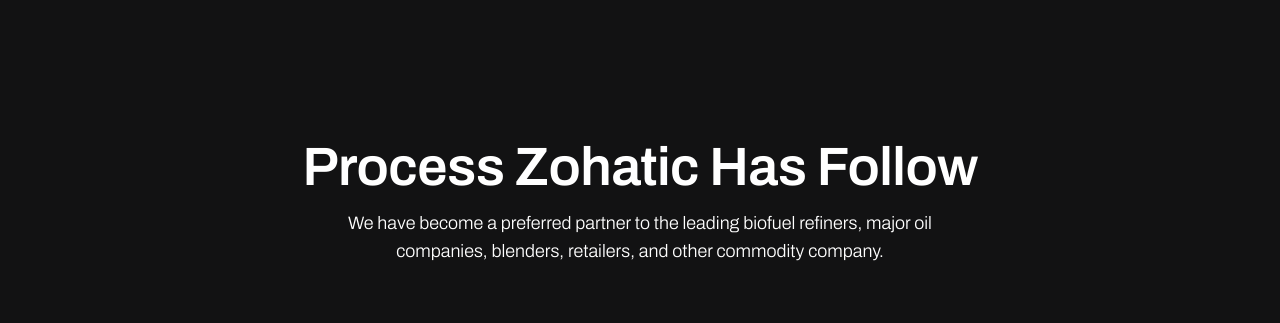
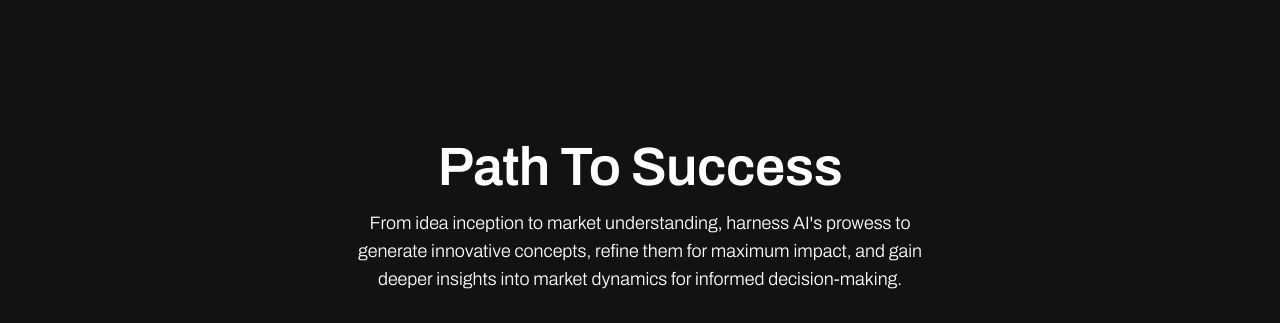
Before and after one commit to lazymak3r/mark-ai-landing, a Next.js app: page / in a window 1280 px wide. Shown: the part 2720-3043 px from the top of the page. Built offline with nearby package versions, Linux system fonts and the light colour scheme; no server answers.

Commit message:
feat: change process section texts

```diff
--- a/src/components/Process/Process.tsx
+++ b/src/components/Process/Process.tsx
@@ -12,10 +12,10 @@
     <div className={classes.process}>
       <div className="container">
         <div className={classes.processSectionTitleWrapper}>
-          <h2 className={classes.processSectionTitle}>process zohatic has follow</h2>
+          <h2 className={classes.processSectionTitle}>Path to Success</h2>
           <p className={classes.processSectionParagraphText}>
-            We have become a preferred partner to the leading biofuel refiners, major oil companies, blenders,
-            retailers, and other commodity company.
+            From idea inception to market understanding, harness AI's prowess to generate innovative concepts, refine
+            them for maximum impact, and gain deeper insights into market dynamics for informed decision-making.
           </p>
         </div>
         <div className={classes.processWrapper}>
```
